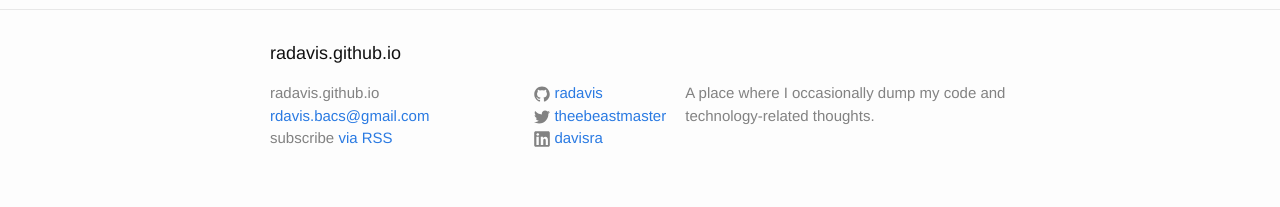
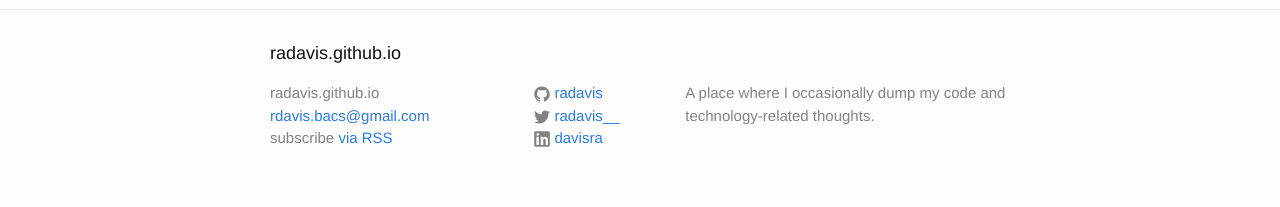
Before and after one commit to radavis/radavis.github.io, a Jekyll site: the page built from index.html, in a window 1280 px wide. Shown: the part 1217-1424 px from the top of the page. Built offline with Jekyll 4.4.1, drawn with Linux system fonts in a browser that asks for light colours; the list of posts is cut into pages by our own code.

Commit message:
save point

```diff
--- a/_config.yml
+++ b/_config.yml
@@ -4,7 +4,7 @@ description: >
   A place where I occasionally dump my code and technology-related thoughts.
 baseurl: ""
 url: "https://radavis.github.io" # the base hostname & protocol for your site
-twitter_username: theebeastmaster
+twitter_username: radavis__
 github_username:  radavis
 linkedin_username: davisra
 exclude: ["Gemfile", "Gemfile.lock", "node_modules", "vendor/bundle/", "vendor/cache/", "vendor/gems/", "vendor/ruby/"]
```
